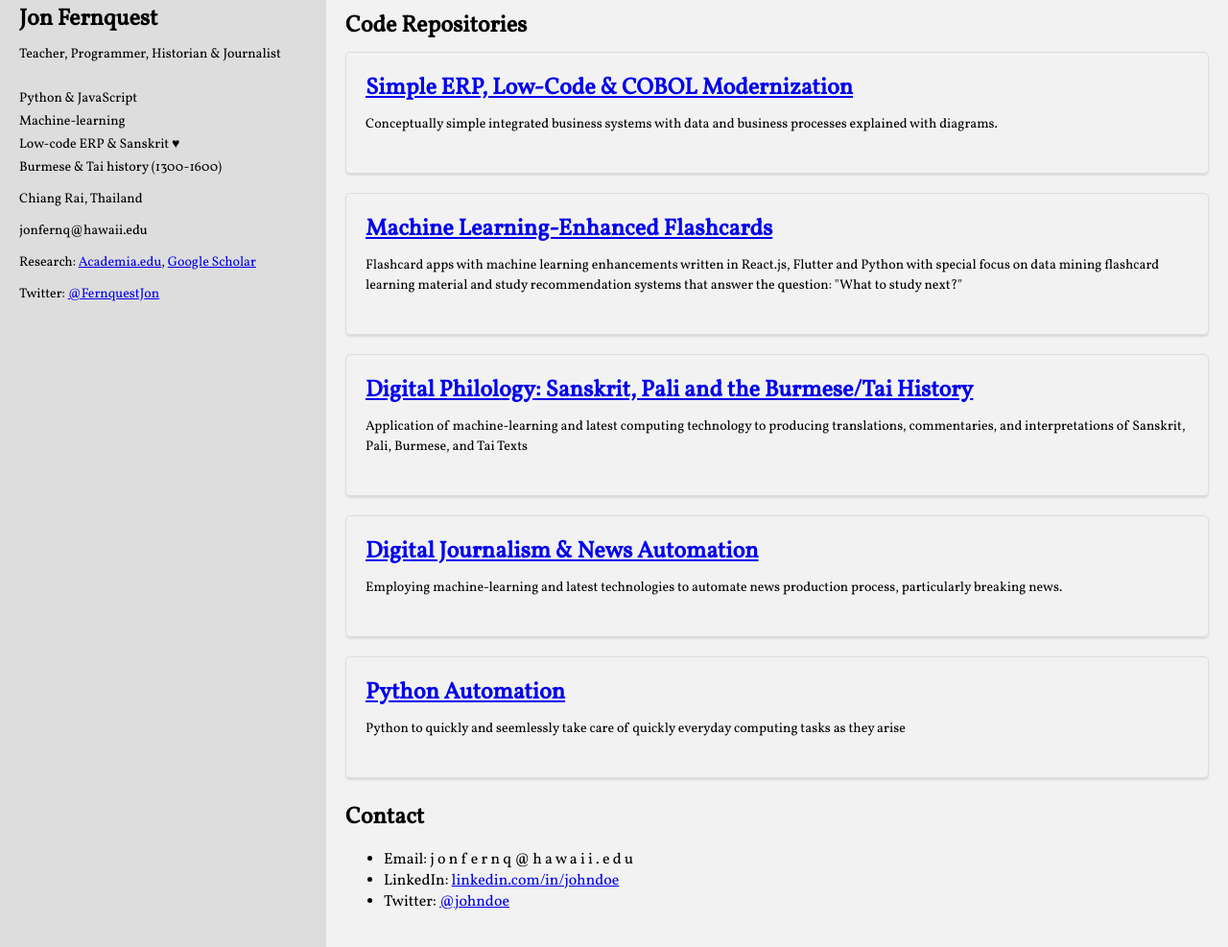
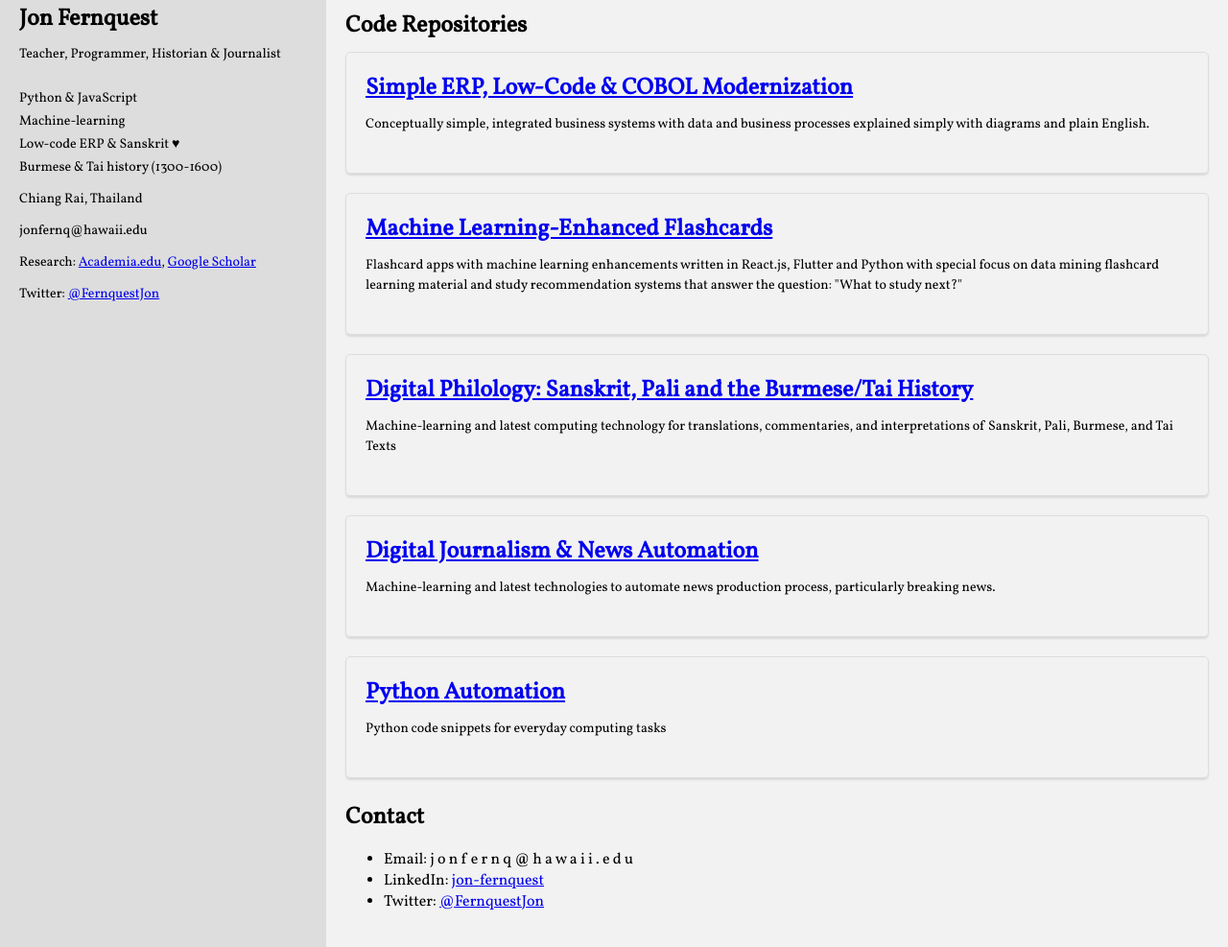
Before and after one commit to jonfernq/jonfernq.github.io, a plain HTML site: page index.html in a window 1280 px wide. Shown: the part 260-1247 px from the top of the page at 96% size. Drawn offline with Linux system fonts and the light colour scheme.

Commit message:
Update index.html

```diff
--- a/index.html
+++ b/index.html
@@ -99,7 +99,7 @@
 			<p>Chiang Rai, Thailand</p>
 			<p>jonfernq@hawaii.edu</p>
 			<p>Research: <a href="https://mfuth.academia.edu/JonFernquest">Academia.edu</a>, <a href="https://scholar.google.com/citations?user=GM7-oRYAAAAJ&hl=en">Google Scholar</a></p>
-			<p>Twitter: <a href="https:</a>//twitter.com/FernquestJon">@FernquestJon</a></p>
+			<p>Twitter: <a href="https://twitter.com/FernquestJon">@FernquestJon</a></p>
 		</div>
 		<div id="main">
 			<h2>Jon Fernquest</h2>
@@ -114,7 +114,7 @@
 
 	    <div class="project">
 		<h3><a href="https://github.com/jonfernq/SimpleERP">Simple ERP, Low-Code & COBOL Modernization</a></h3>
-		<P>Conceptually simple integrated business systems with data and business processes explained with diagrams.</P>
+		<P>Conceptually simple, integrated business systems with data and business processes explained simply with diagrams and plain English.</P>
 		</div>
 
 		<div class="project">
@@ -125,25 +125,25 @@
 
 		<div class="project">
 			<h3><a href=""><a href="https://mfuth.academia.edu/JonFernquest">Digital Philology: Sanskrit, Pali and the Burmese/Tai History</a></h3>
-                        <p>Application of machine-learning and latest computing technology to producing translations, commentaries, and interpretations of
+                        <p>Machine-learning and latest computing technology for translations, commentaries, and interpretations of
 			Sanskrit, Pali, Burmese, and Tai Texts</p>
 		</div>
 
 		<div class="project">
 			<h3><a href="https://github.com/jonfernq/News-Automation">Digital Journalism & News Automation</a></h3>
-			<p>Employing machine-learning and latest technologies to automate news production process, particularly breaking news.</p>
+			<p>Machine-learning and latest technologies to automate news production process, particularly breaking news.</p>
 		</div>
 
 		<div class="project">
 			<h3><a href="https://github.com/jonfernq/Python-Utilities">Python Automation</a></h3>
-		    <p>Python to quickly and seemlessly take care of quickly everyday computing tasks as they arise</p>
+		    <p>Python code snippets for everyday computing tasks</p>
 		</div>
 
 		<h3>Contact</h3>
 			<ul>
 				<li>Email: j o n f e r n q @ h a w a i i . e d u</li>
-				<li>LinkedIn: <a href="https://www.linkedin.com/in/johndoe">linkedin.com/in/johndoe</a></li>
-				<li>Twitter: <a href="https://twitter.com/johndoe">@johndoe</a></li>
+				<li>LinkedIn: <a href="https://www.linkedin.com/in/jon-fernquest-741814200/">jon-fernquest</a></li>
+				<li>Twitter: <a href="https://twitter.com/FernquestJon">@FernquestJon</a></li>
 			</ul>
 		</div>
 	</div>
```
